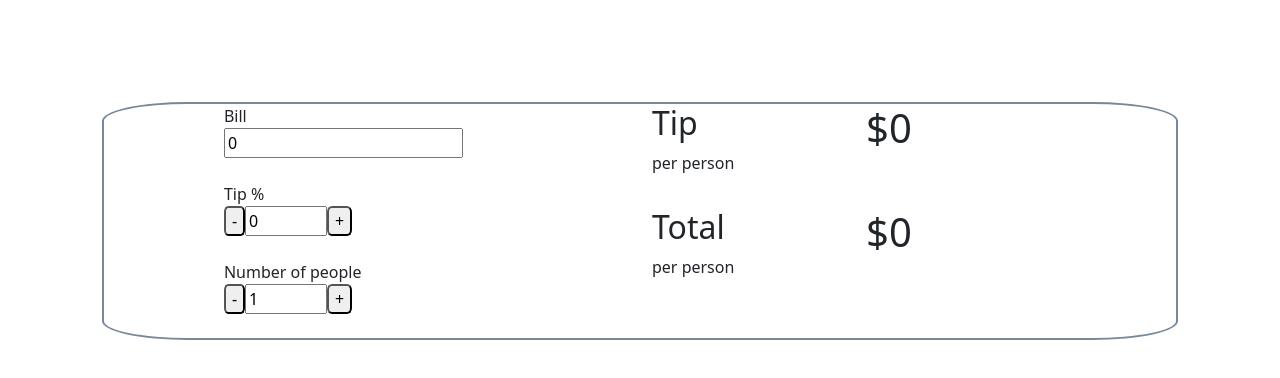
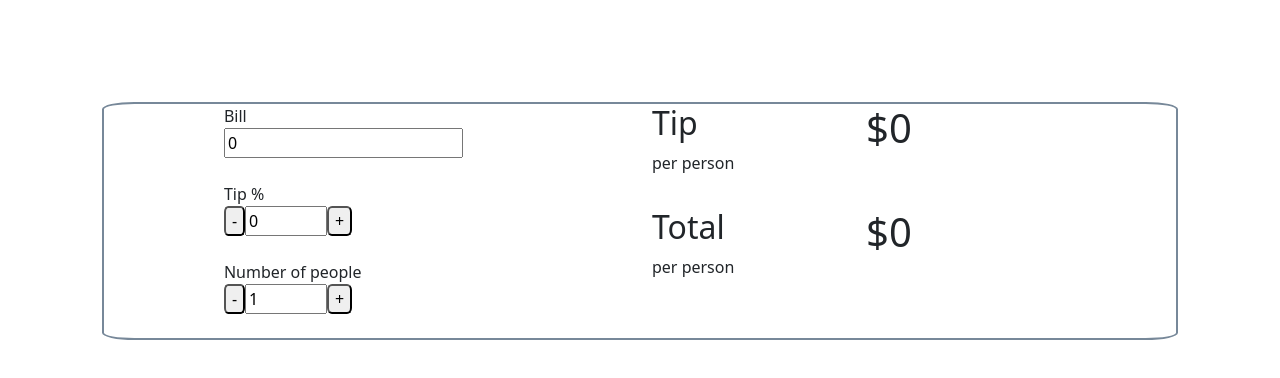
Before and after one commit to TechnicallyItsPossible/tipcalculator, a plain HTML site: page index.html in a window 1280 px wide. Drawn offline with nearby package versions, Linux system fonts and the light colour scheme.

Commit message:
Minor cosmetic changes

```diff
--- a/index.html
+++ b/index.html
@@ -10,7 +10,7 @@
     <title>Document</title>
 </head>
 <body style="padding: 8%;">
-    <div class="container" style="border: solid #778899 2px; border-radius: 8%; padding-left: 10%;padding-right: 10%;">
+    <div class="container" style="border: solid #778899 2px; border-radius: 3%; padding-left: 10%;padding-right: 10%;">
     <div class="container">
         <div class="row">
           <div class="col-6">
```
